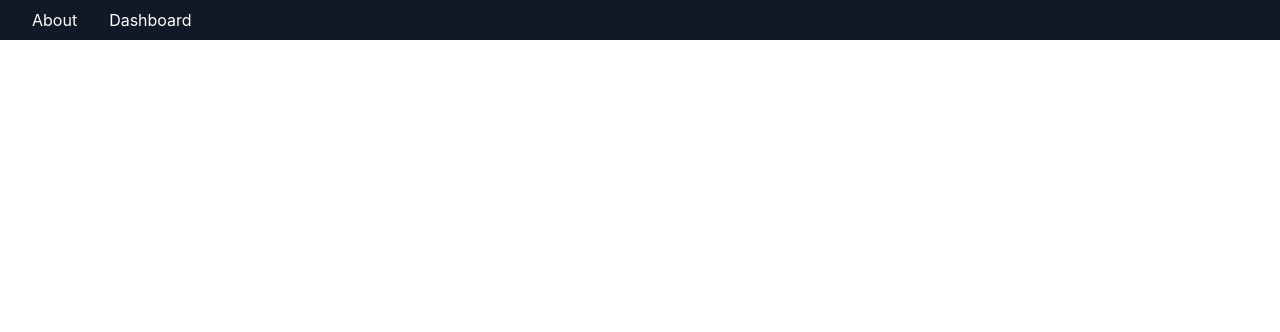
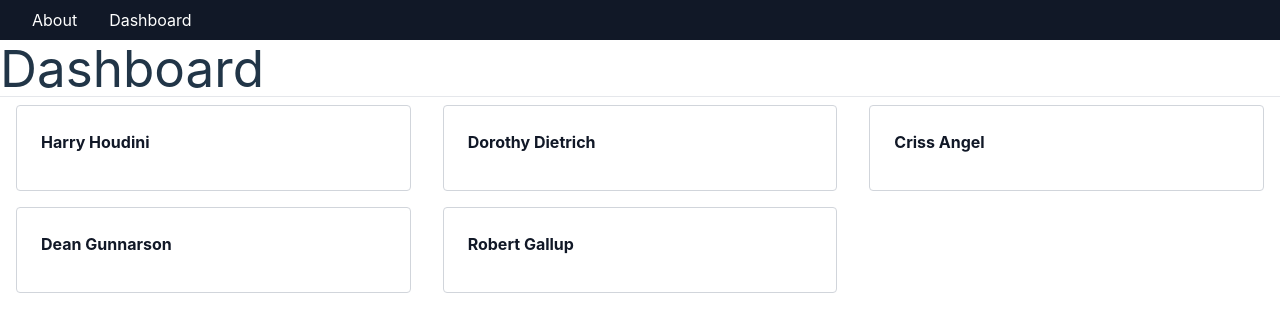
Before and after one commit to JRodriguez-Luna/m2-1024-code-solutions, a React (Vite) app in the folder react-multiple-pages/my-app/: page / in a window 1280 px wide. Shown: the top 332 px of the page. Built offline with nearby package versions, Linux system fonts and the light colour scheme.

Commit message:
Updated the Header component to add an outlet for the main content.

```diff
--- a/react-multiple-pages/my-app/src/components/Header.tsx
+++ b/react-multiple-pages/my-app/src/components/Header.tsx
@@ -1,3 +1,5 @@
+import { Outlet } from 'react-router-dom';
+
 type Props = {
   onNavigate: (page: string) => void;
 };
@@ -18,7 +20,7 @@ export function Header({ onNavigate }: Props) {
           </li>
         </ul>
       </nav>
-      {/* Page content goes here */}
+      {<Outlet />}
     </div>
   );
 }
```
